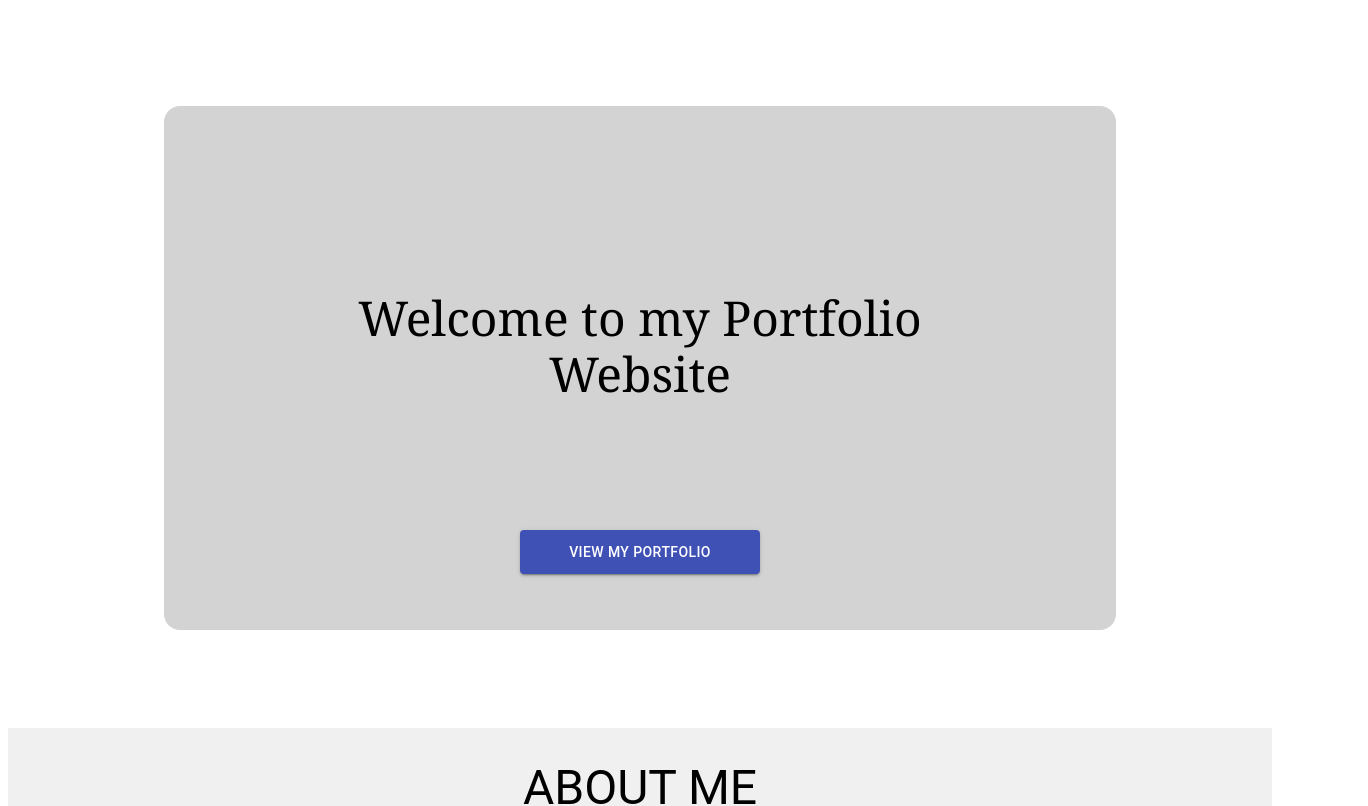
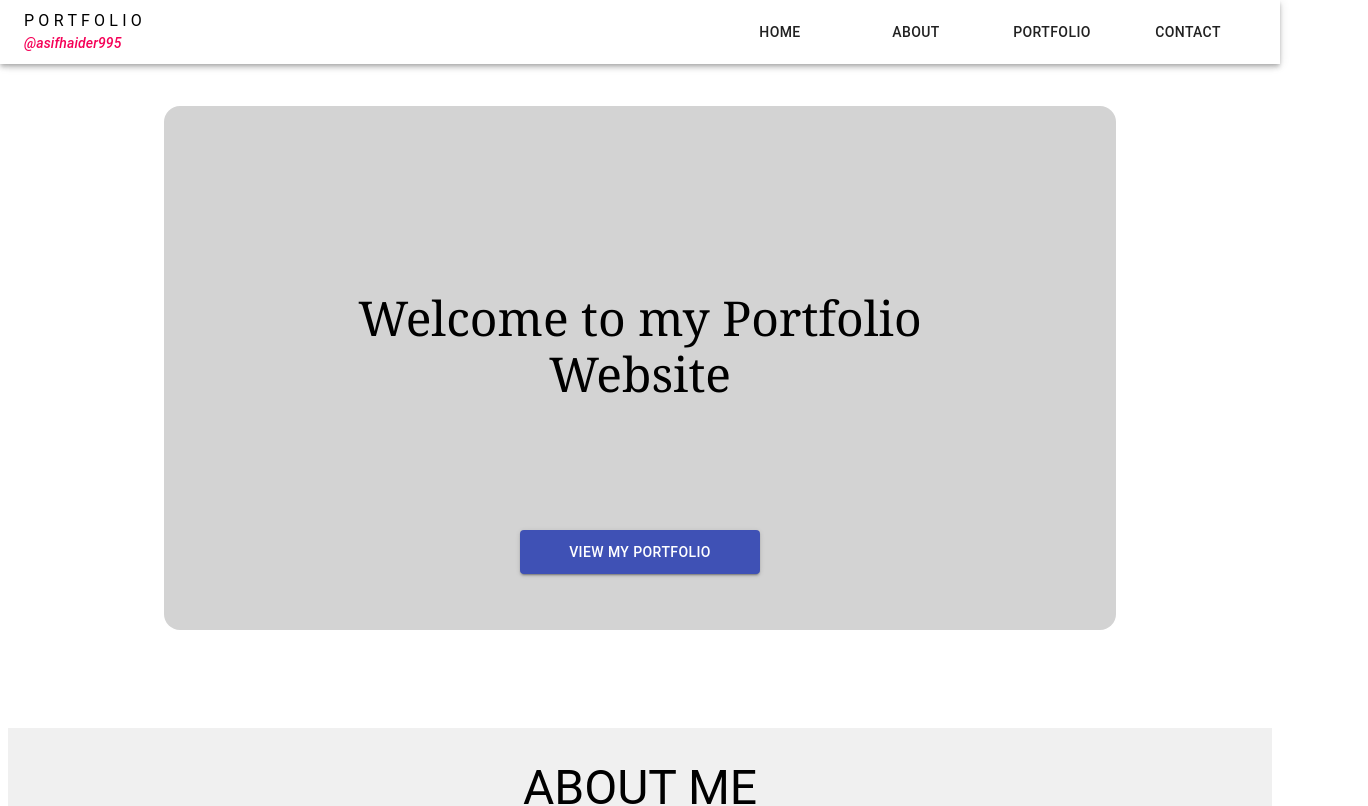
Before and after one commit to asifhaider995/react-portfolio-me, a React (Create React App) app: page / in a window 1280 px wide. Shown: the top 806 px of the page, 1368 px wide, since content can reach past the window. Built offline with nearby package versions, Linux system fonts and the light colour scheme.

Commit message:
Navbar-contact-footer

```diff
--- a/src/App.js
+++ b/src/App.js
@@ -2,6 +2,7 @@ import React from 'react';
 // import logo from './logo.svg';
 //import './App.css';
 // import {makeStyles} from '@material-ui/core'
+
 ///////////////// Pages /////////////////
 
 import Home from './pages/Home';
@@ -9,18 +10,20 @@ import About from './pages/About';
 import Portfolio from './pages/Portfolio';
 import Contact from './pages/Contact';
 
-// import Navbar from './components/Navbar'
-// import Footer from './components/Footer'
+import Navbar from './components/Navbar'
+import Footer from './components/Footer'
 
 ////////////////////////////////////////
 
 function App() {
   return (
-    <div style={{height: '225rem', width: '100%'}}>
+    <div style={{height: '200rem', width: '100%', margin: '0', padding: '0'}}>
+      <Navbar />
       <Home />
       <About />
       <Portfolio />
       <Contact />
+      <Footer />
     </div>
   );
 }
--- a/src/components/Footer.js
+++ b/src/components/Footer.js
@@ -1,27 +1,27 @@
 import React from 'react'
-import {makeStyles, Toolbar, AppBar} from '@material-ui/core'
+import {makeStyles, Typography, Grid} from '@material-ui/core'
 
 const useStyles = makeStyles((theme)=> ({
   root: {
-    height: '3rem',
-    width: '1rem',
-    backgroundColor: theme.palette.text.primary
+    height: '4rem',
+    backgroundColor: theme.palette.text.primary,
+    display: 'flex',
+    alignItems: 'center',
+    justifyContent: 'center',
+    color: 'white',
+    width: '99%',
+    position: 'absolute'
   }
 }))
 function Footer(props) {
   const classes = useStyles();
 
   return (
-    <AppBar className={classes.root}>
-      <Toolbar>
-        {/* <---  Logo --> */}
-        {/* <--- Big Gap --> */}
-        {/* <--- Home button --> */}
-        {/* <--- About button --> */}
-        {/* <--- Portfolio button --> */}
-        {/* <--- Home button --> */}
-      </Toolbar>
-    </AppBar>
+    <Grid className={classes.root}>
+      <Grid>
+        <Typography variant='subtitle1'> Portfolio &copy; 2020, <em>Asif Haider Khan</em></Typography>
+      </Grid>
+    </Grid>
   )
 }
 
--- a/src/components/Navbar.js
+++ b/src/components/Navbar.js
@@ -1,24 +1,80 @@
 import React from 'react'
-import {makeStyles, Toolbar, AppBar, Buttons} from '@material-ui/core'
+import {makeStyles, Toolbar, AppBar, Button, Grid, Typography} from '@material-ui/core'
 
 const useStyles = makeStyles((theme)=> ({
   root: {
-    height: '3rem',
-    backgroundColor: theme.palette.text.primary
+    height: '4rem',
+    [theme.breakpoints.down('sm')]: {
+      height: '4.5rem'
+    }
+  },
+  logo: {
+    color: 'black',
+    width: theme.spacing(50),
+    paddingTop: theme.spacing(2),
+    paddingBottom: theme.spacing(2)
+  },
+  spaceGrid: {
+    width: theme.spacing(100),
+    [theme.breakpoints.down('md')] : {
+      width: 'auto'
+    }
+  },
+  btnGrid: {
+    display: 'flex',
+    alignItems: 'center',
+    justifyContent: 'center',
+    [theme.breakpoints.down('sm')] : {
+      display: 'none'
+    }
+  },
+  btnInnerGrid: {
+    display: 'flex',
+    alignItems: 'center',
+    justifyContent: 'center',
+    paddingRight: theme.spacing(2),
+    paddingLeft: theme.spacing(2),
+    width: theme.spacing(13),
+  },
+  navBtn: {
+    transitionDuration: '.35s',
+    '&:hover': {
+      border: '2px solid black',
+      borderRadius: '5px',
+      backgroundColor: 'black',
+      color: 'white',
+    },
   }
 }))
 function Navbar(props) {
   const classes = useStyles();
 
   return (
-    <AppBar className={classes.root}>
+    <AppBar className={classes.root} color='inherit' position='fixed'>
       <Toolbar>
         {/* <---  Logo --> */}
+        <Grid className={classes.logo}>
+          <Typography className={classes.logoLeft}>P O R T F O L I O</Typography>
+          <Typography className={classes.logoRight} align='left' variant='subtitle2' color='secondary'><em>@asifhaider995</em></Typography>
+        </Grid>
+        {/* <---  Logo --> */}
         {/* <--- Big Gap --> */}
-        {/* <--- Home button --> */}
-        {/* <--- About button --> */}
-        {/* <--- Portfolio button --> */}
-        {/* <--- Home button --> */}
+        <Grid className={classes.spaceGrid} />
+        <Grid className={classes.btnGrid}>
+          <Grid className={classes.btnInnerGrid}>
+            <Button className={classes.navBtn}>Home</Button>
+          </Grid>
+          <Grid className={classes.btnInnerGrid}>
+            <Button className={classes.navBtn}>About</Button>
+          </Grid>
+          <Grid className={classes.btnInnerGrid}>
+            <Button className={classes.navBtn}>Portfolio</Button>
+          </Grid>
+          <Grid className={classes.btnInnerGrid}>
+            <Button className={classes.navBtn}>Contact</Button>
+          </Grid>
+        </Grid>
+
       </Toolbar>
     </AppBar>
   )
--- a/src/pages/About.js
+++ b/src/pages/About.js
@@ -10,7 +10,6 @@ import AvatarImg from '../assets/AvatarImg.jpg'
 
 const useStyles = makeStyles((theme) => ({
   root : {
-    width: '100%',
     alignItems: 'center',
     backgroundColor: '#F0F0F0',
     height: '45rem',
@@ -76,6 +75,9 @@ const useStyles = makeStyles((theme) => ({
     margin: '0 1rem',
     heigth: '100%',
     borderRadius: '.75rem',
+    [theme.breakpoints.down('md')]:{
+      height: '33rem'
+    },
     [theme.breakpoints.down('sm')]:{
       display: 'flex',
       padding: '1.5rem 0',
@@ -367,7 +369,7 @@ function About() {
                 <hr />
                 <Grid className={classes.downloadBtnGrid}>
                   <Button color='primary' variant='contained' className={classes.downloadBtn}>
-                    <Icon color='action' className={classes.downloadIcon}> <GetAppIcon /> </Icon>
+                    <Icon className={classes.downloadIcon} color='inherit'> <GetAppIcon /> </Icon>
                     Download my resume
                   </Button>
                 </Grid>
--- a/src/pages/Contact.js
+++ b/src/pages/Contact.js
@@ -1,24 +1,99 @@
 import React from 'react'
-import {makeStyles, Paper, Grid, Typography} from '@material-ui/core'
+import {makeStyles, Paper, Grid, Typography, Icon} from '@material-ui/core'
+
+import EmailIcon from '@material-ui/icons/Email';
+import PhoneIcon from '@material-ui/icons/Phone';
 
 const useStyles = makeStyles((theme) => ({
   root : {
-    width: '100%',
     alignItems: 'center',
-    height: '40rem',
-    padding: '3rem'
+    height: '38rem',
   },
   outerGrid: {
     display: 'flex',
     alignItems: 'center',
     justifyContent: 'center',
-    padding: '2rem'
+    height: '100%',
+    margin: '1rem 0',
+    border: '1px black solid'
   },
   innerGrid: {
-    display: 'block',
+    display: 'inline',
+    height: '100%',
     alignItems: 'center',
     justifyContent: 'center',
-    padding: '2rem'
+    padding: '1rem'
+  },
+  headingGrid: {
+    display: 'flex',
+    alignItems: 'center',
+    justifyContent: 'center',
+    padding: '3rem 0',
+    [theme.breakpoints.down('sm')]:{
+      padding: '1rem 0'
+    }
+  },
+  typoHead: {
+    fontSize: '3rem'
+  },
+  infoGrid: {
+    display: 'flex',
+    alignItems: 'center',
+    justifyContent: 'center',
+    width: '100%',
+    [theme.breakpoints.down('sm')]: {
+      display: 'block',
+      alignItems: 'center',
+
+    }
+  },
+  email: {
+    display: 'flex',
+    alignItems: 'center',
+    justifyContent: 'center',
+    width: '17rem',
+    height: '3rem',
+    border: '1px solid black',
+    borderRadius: '.5rem',
+    marginRight: '5rem',
+    transitionDuration: '.5s',
+    '&:hover' : {
+      backgroundColor: theme.palette.error.dark,
+      color: 'white'
+    },
+    [theme.breakpoints.down('sm')]: {
+      marginRight: '0',
+      width: '20rem',
+      marginTop: '2rem',
+      marginBottom: '2rem'
+    }
+  },
+  phone: {
+    display: 'flex',
+    alignItems: 'center',
+    justifyContent: 'center',
+    width: '17rem',
+    height: '3rem',
+    border: '1px solid black',
+    borderRadius: '.5rem',
+    marginLeft: '5rem',
+    transitionDuration: '.5s',
+    '&:hover' : {
+      backgroundColor: theme.palette.primary.dark,
+      color: 'white'
+    },
+    [theme.breakpoints.down('sm')]: {
+      marginLeft: '0',
+      width: '20rem',
+      marginTop: '2rem',
+      marginBottom: '2rem'
+    }
+  },
+  icon : {
+    marginRight: '0.75rem'
+  },
+  formGrid: {
+
   }
 }))
 
@@ -27,12 +102,32 @@ function Contact() {
   const classes = useStyles();
   return (
     <div id='about-root' className={classes.root}>
-      <Grid className='classes.outerGrid'>
-        <Grid className='classes.innerGrid'>
-          <Grid className='classes.headingGrid'>
-            <Typography align='center' variant='h3' className='classes.typoHead'>
+      <Grid className={classes.outerGrid}>
+        <Grid className={classes.innerGrid}>
+          <Grid className={classes.headingGrid}>
+            <Typography align='center' className={classes.typoHead}>
               Contacts
             </Typography>
+          </Grid>
+          <Grid className={classes.bodyGrid}>
+            <Grid className={classes.infoGrid}>
+              <Grid className={classes.email}>
+                <Icon className={classes.icon}><EmailIcon /></Icon>
+                <Typography align='center'>
+                  asif.haider995@gmail.com
+                </Typography>
+              </Grid>
+              <Grid className={classes.phone}>
+                <Icon className={classes.icon} ><PhoneIcon /></Icon>
+                <Typography align='center'>
+                  +8801684656163
+                </Typography>
+              </Grid>
+            </Grid>
+            <Grid className={classes.formGrid}>
+              <form>
+              </form>
+            </Grid>
           </Grid>
           <Paper elevation={2}>
           </Paper>
--- a/src/pages/Home.js
+++ b/src/pages/Home.js
@@ -3,7 +3,6 @@ import {Grid, Typography, Button, makeStyles} from '@material-ui/core'
 
 const useStyles = makeStyles((theme) => ({
   root : {
-    width: '100%',
     height: '45rem',
     display: 'flex',
     alignItems: 'center',
--- a/src/pages/Portfolio.js
+++ b/src/pages/Portfolio.js
@@ -3,7 +3,6 @@ import {makeStyles} from '@material-ui/core'
 
 const useStyles = makeStyles((theme) => ({
   root : {
-    width: '100%',
     alignItems: 'center',
     backgroundColor: 'red',
     height: '90rem'
```
